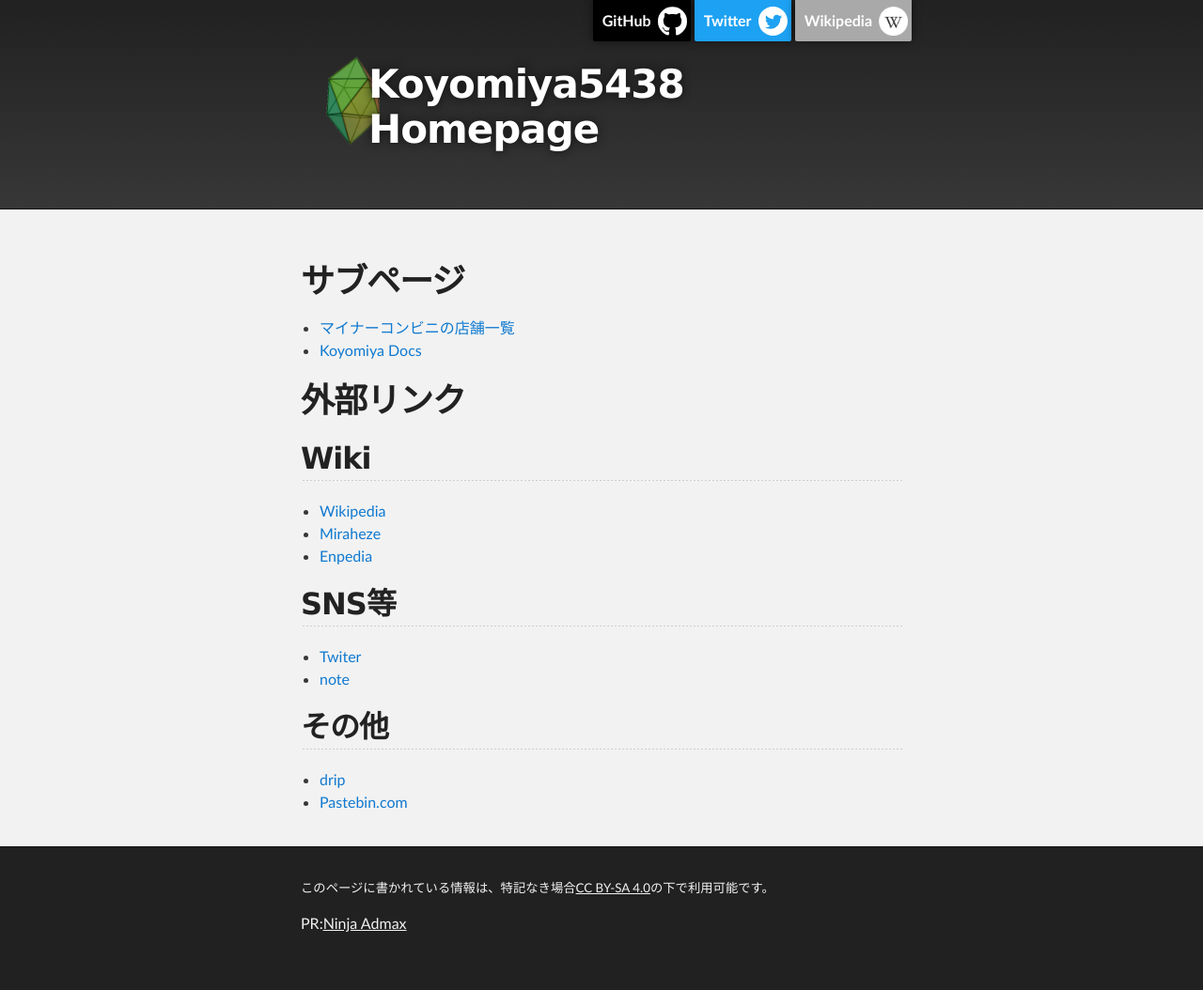
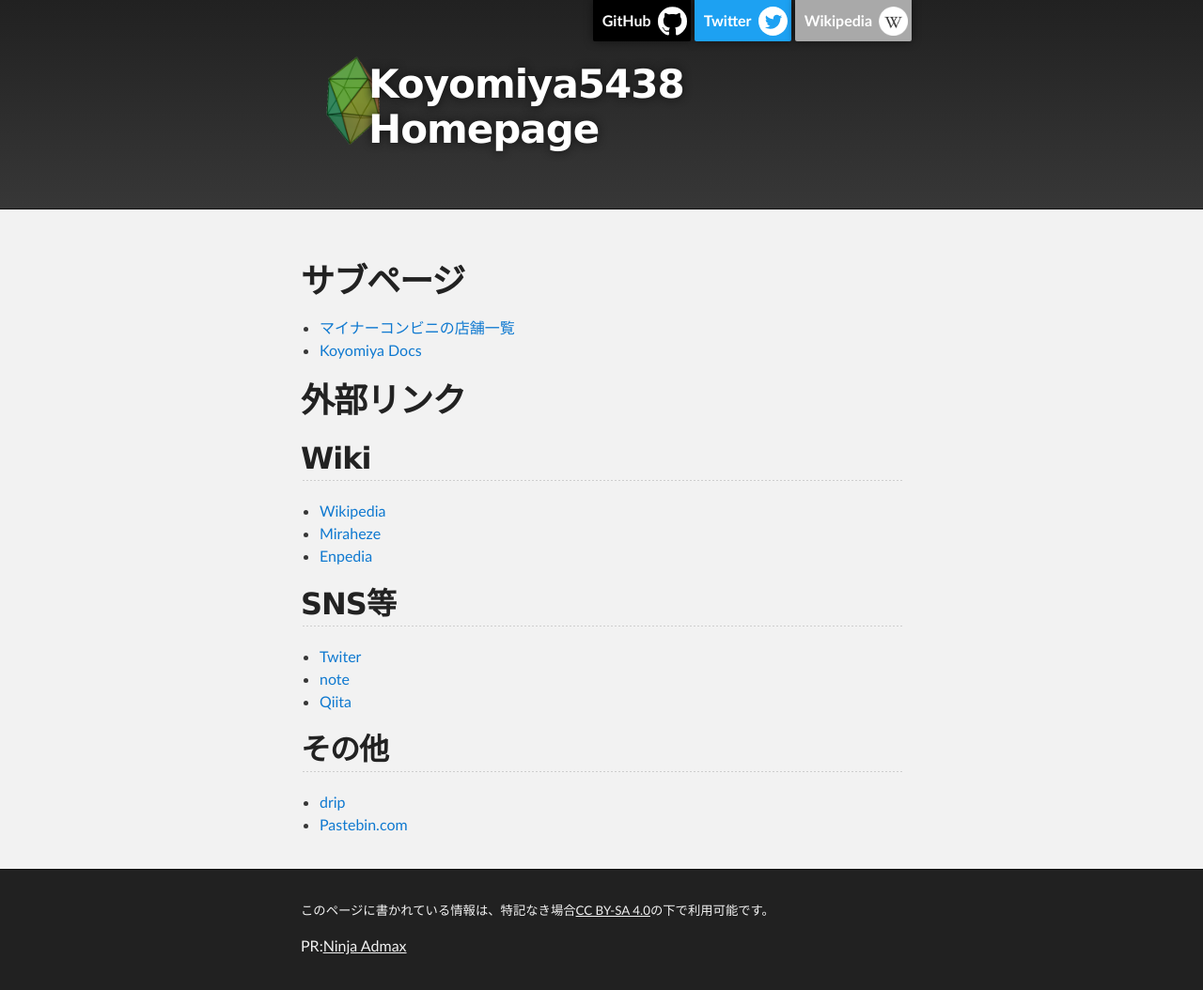
Before and after one commit to koyomiyahouya/koyomiyahouya.github.io, a Jekyll site: the page built from index.md, in a window 1280 px wide. Shown: the whole page at 94% size. Built offline with Jekyll 4.4.1, drawn with Linux system fonts in a browser that asks for light colours; the repository's description, which GitHub fills in, is left out; before the commit the page ends 1030 px from its top, so only the background shows below that.

Commit message:
update #1

```diff
--- a/index.md
+++ b/index.md
@@ -15,6 +15,7 @@ title: Koyomiya5438 Homepage
 ## SNS等
 * [Twiter](https://twitter.com/koyomiyahouya)
 * [note](https://note.com/koyomiya)
+* [Qiita](https://qiita.com/Koyomiya)
 
 ## その他
 * [drip](https://drip.ink/users/koyomiya)
```
